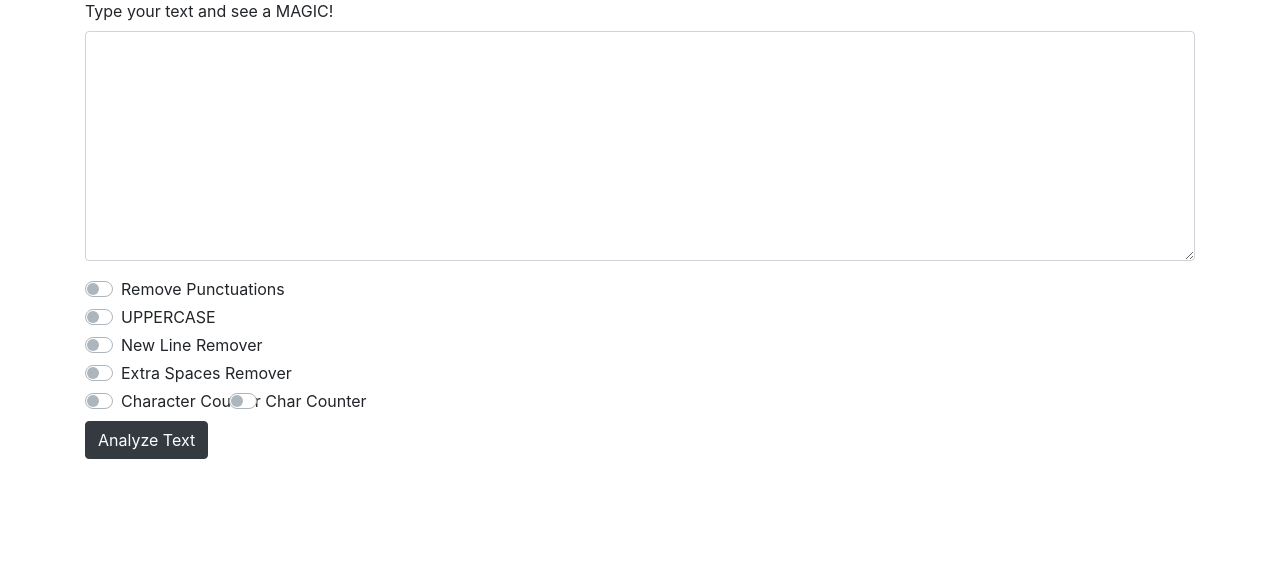
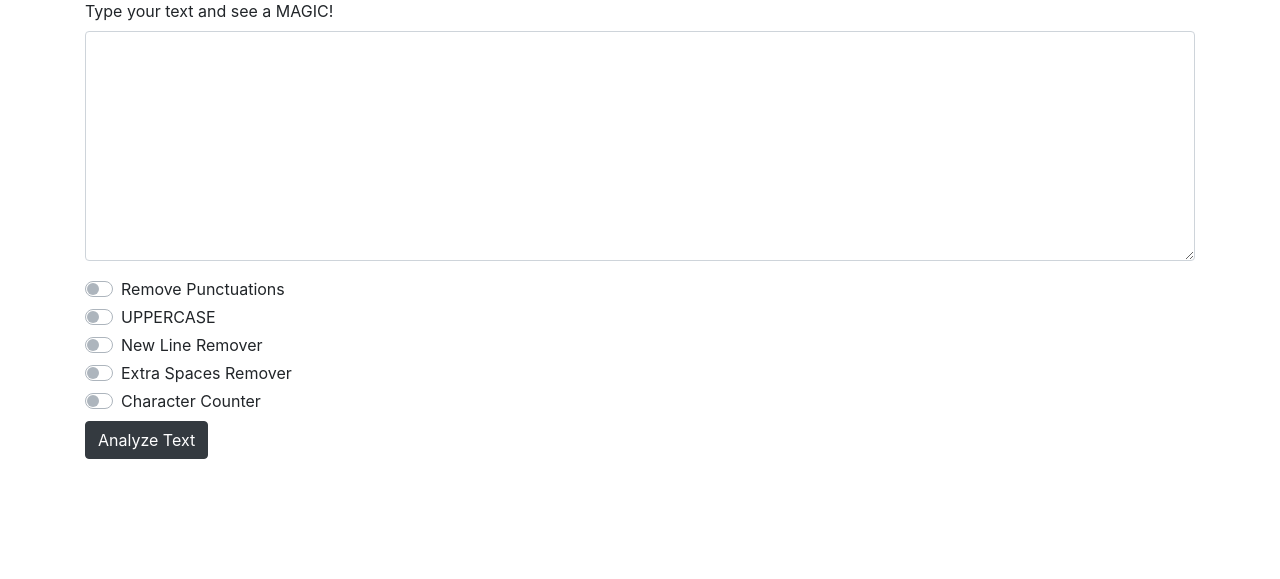
Before and after one commit to VAIBHAV-BODHANE/textUtils, a Django app: page / in a window 1280 px wide. Shown: the part 123-702 px from the top of the page. Run offline with Django 3.2, Linux system fonts and the light colour scheme; some libraries are stand-ins or nearby versions.

Commit message:
Update index.html

```diff
--- a/templates/index.html
+++ b/templates/index.html
@@ -64,9 +64,6 @@
           <input type="checkbox" name="charcount" class="custom-control-input" id="customSwitch5">
           <label class="custom-control-label" for="customSwitch5"> Character Counter</label>
 
-          <input type="checkbox" name="charcounter" class="custom-control-input" id="customSwitch5">
-          <label class="custom-control-label" for="customSwitch5"> Char Counter </label>
-
         </div>
 
         <button type='submit' class="btn btn-dark mt-2"> Analyze Text</button>
```
